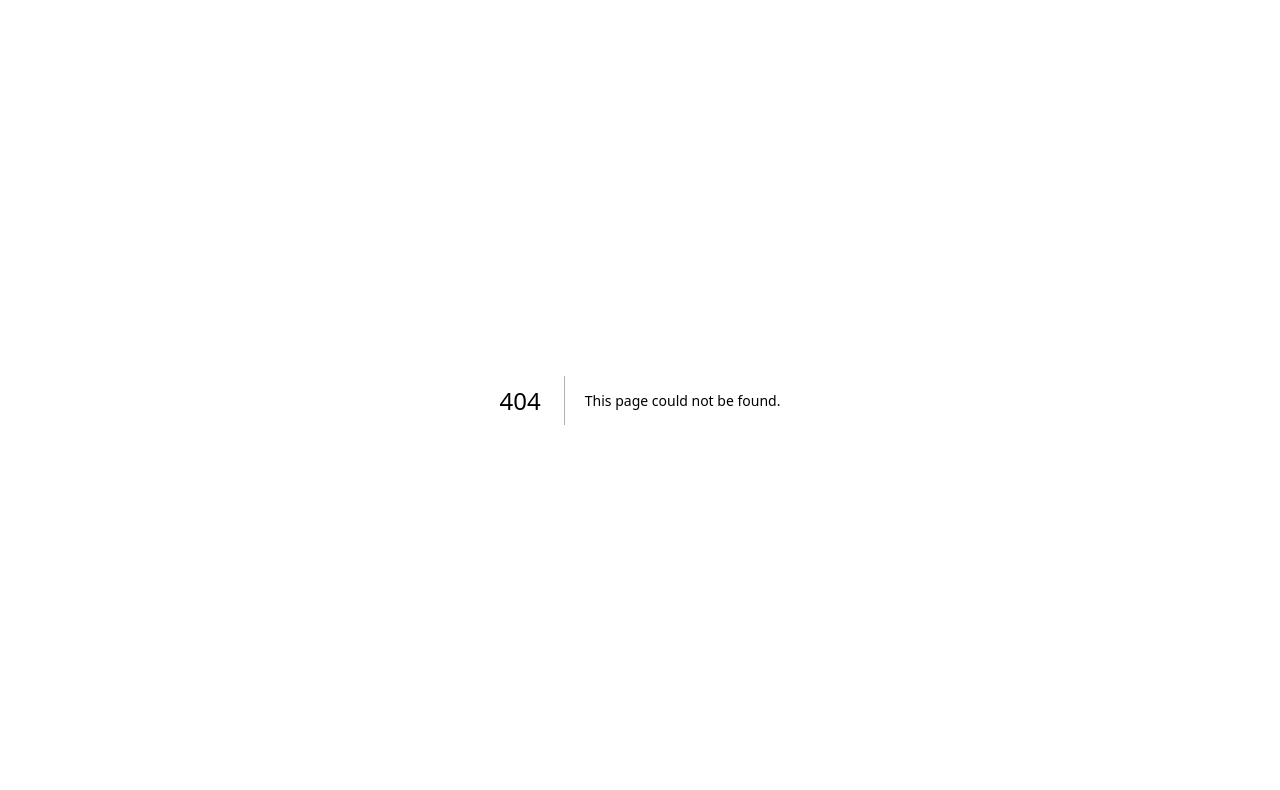
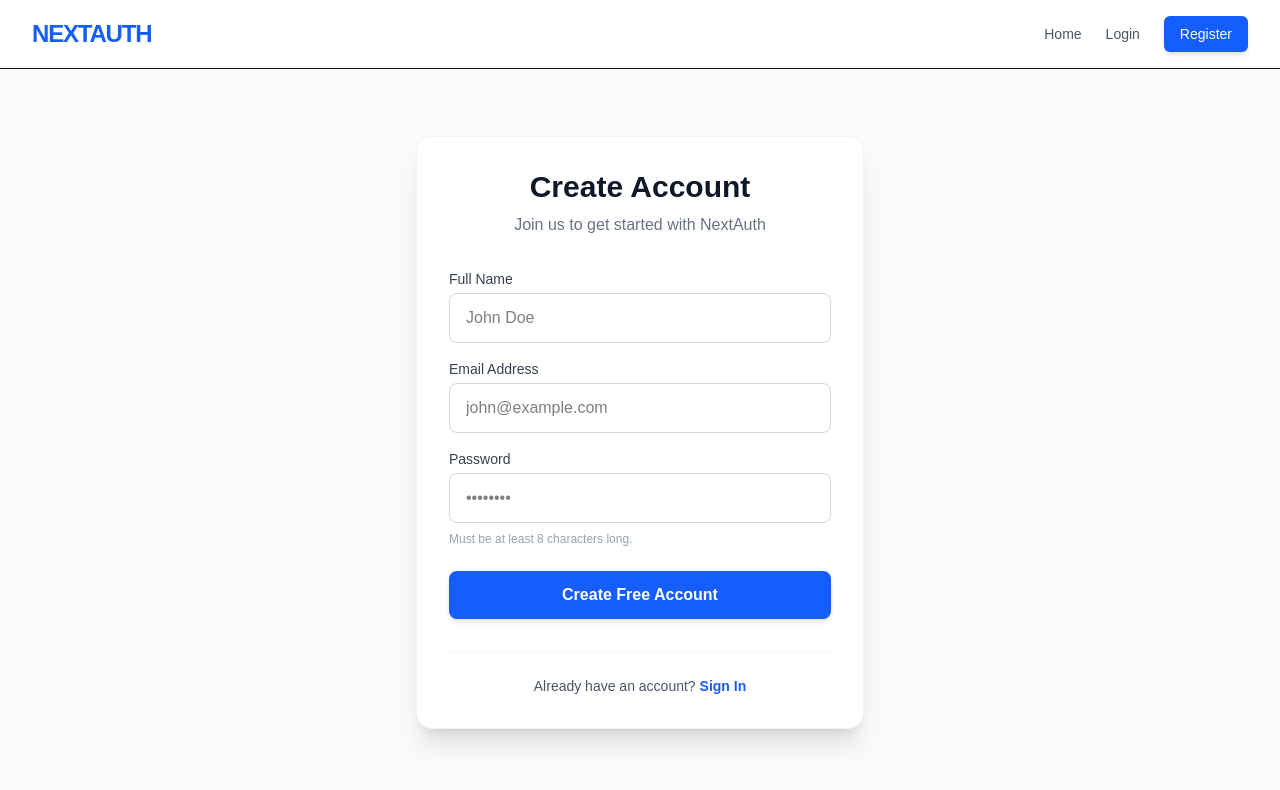
Before and after one commit to EmonHira135923/NextAuthJs-Authenctication, a Next.js app: page /reg in a window 1280 px wide. Before the commit this address had no page. Shown: the top 790 px of the page. Built offline with nearby package versions, Linux system fonts and the light colour scheme.

Commit message:
Project Setup

```diff
--- /dev/null
+++ b/src/Componets/Header.jsx
@@ -0,0 +1,42 @@
+import Link from "next/link";
+import React from "react";
+
+const Header = () => {
+  return (
+    <header className="flex items-center justify-between px-8 py-4 bg-white shadow-sm border-b">
+      {/* Logo Section */}
+      <Link
+        href="/"
+        className="text-2xl font-bold tracking-tighter text-blue-600 hover:opacity-80 transition-opacity"
+      >
+        NEXTAUTH
+      </Link>
+
+      {/* Navigation Links */}
+      <nav className="flex items-center gap-6">
+        <Link
+          href="/"
+          className="text-sm font-medium text-gray-600 hover:text-blue-600 transition-colors"
+        >
+          Home
+        </Link>
+
+        <Link
+          href="/login"
+          className="text-sm font-medium text-gray-600 hover:text-blue-600 transition-colors"
+        >
+          Login
+        </Link>
+
+        <Link
+          href="/reg"
+          className="px-4 py-2 text-sm font-medium text-white bg-blue-600 rounded-md hover:bg-blue-700 transition-all shadow-md active:scale-95"
+        >
+          Register
+        </Link>
+      </nav>
+    </header>
+  );
+};
+
+export default Header;
--- a/src/app/layout.jsx
+++ b/src/app/layout.jsx
@@ -1,5 +1,6 @@
 import { Geist, Geist_Mono } from "next/font/google";
 import "./globals.css";
+import Header from "@/Componets/Header";
 
 const geistSans = Geist({
   variable: "--font-geist-sans",
@@ -22,6 +23,7 @@ export default function RootLayout({ children }) {
       <body
         className={`${geistSans.variable} ${geistMono.variable} antialiased`}
       >
+        <Header />
         {children}
       </body>
     </html>
--- /dev/null
+++ b/src/app/login/page.jsx
@@ -0,0 +1,73 @@
+import React from "react";
+import Link from "next/link";
+
+const Login = () => {
+  return (
+    <div className="min-h-[calc(100vh-73px)] flex items-center justify-center bg-gray-50 px-4">
+      <div className="max-w-md w-full bg-white rounded-2xl shadow-xl p-8 border border-gray-100">
+        {/* Header */}
+        <div className="text-center mb-8">
+          <h1 className="text-3xl font-bold text-gray-900">Welcome Back</h1>
+          <p className="text-gray-500 mt-2">
+            Please enter your details to sign in
+          </p>
+        </div>
+
+        {/* Form */}
+        <form className="space-y-5 text-black">
+          <div>
+            <label className="block text-sm font-medium text-gray-700 mb-1">
+              Email Address
+            </label>
+            <input
+              type="email"
+              placeholder="name@company.com"
+              className="w-full px-4 py-3 rounded-lg border border-gray-300 focus:ring-2 focus:ring-blue-500 focus:border-transparent outline-none transition-all"
+              required
+            />
+          </div>
+
+          <div>
+            <div className="flex justify-between mb-1">
+              <label className="block text-sm font-medium text-gray-700">
+                Password
+              </label>
+              <button
+                type="button"
+                className="text-sm text-blue-600 hover:underline"
+              >
+                Forgot?
+              </button>
+            </div>
+            <input
+              type="password"
+              placeholder="••••••••"
+              className="w-full px-4 py-3 rounded-lg border border-gray-300 focus:ring-2 focus:ring-blue-500 focus:border-transparent outline-none transition-all"
+              required
+            />
+          </div>
+
+          <button
+            type="submit"
+            className="w-full bg-blue-600 text-white py-3 rounded-lg font-semibold hover:bg-blue-700 transition-colors shadow-md active:scale-[0.98]"
+          >
+            Sign In
+          </button>
+        </form>
+
+        {/* Footer */}
+        <p className="text-center text-sm text-gray-600 mt-8">
+          Don't have an account?{" "}
+          <Link
+            href="/reg"
+            className="text-blue-600 font-semibold hover:underline"
+          >
+            Create an account
+          </Link>
+        </p>
+      </div>
+    </div>
+  );
+};
+
+export default Login;
--- a/src/app/page.jsx
+++ b/src/app/page.jsx
@@ -1,65 +1,48 @@
 import Image from "next/image";
+import Link from "next/link";
 
 export default function Home() {
   return (
-    <div className="flex min-h-screen items-center justify-center bg-zinc-50 font-sans dark:bg-black">
-      <main className="flex min-h-screen w-full max-w-3xl flex-col items-center justify-between py-32 px-16 bg-white dark:bg-black sm:items-start">
-        <Image
-          className="dark:invert"
-          src="/next.svg"
-          alt="Next.js logo"
-          width={100}
-          height={20}
-          priority
-        />
-        <div className="flex flex-col items-center gap-6 text-center sm:items-start sm:text-left">
-          <h1 className="max-w-xs text-3xl font-semibold leading-10 tracking-tight text-black dark:text-zinc-50">
-            To get started, edit the page.js file.
+    <main className="min-h-[calc(100vh-73px)] flex flex-col items-center justify-center bg-gray-50 px-4">
+      <div className="max-w-4xl w-full text-center space-y-8">
+        {/* Illustration/Image Section */}
+        <div className="relative w-full h-64 md:h-80">
+          <Image
+            src="https://illustrations.popsy.co/gray/digital-nomad.svg"
+            alt="Authentication Illustration"
+            fill
+            className="object-contain"
+            priority
+          />
+        </div>
+
+        {/* Text Content */}
+        <div className="space-y-4">
+          <h1 className="text-4xl md:text-6xl font-extrabold text-gray-900 tracking-tight">
+            Secure Auth for <span className="text-blue-600">Next.js</span>
           </h1>
-          <p className="max-w-md text-lg leading-8 text-zinc-600 dark:text-zinc-400">
-            Looking for a starting point or more instructions? Head over to{" "}
-            <a
-              href="https://vercel.com/templates?framework=next.js&utm_source=create-next-app&utm_medium=appdir-template-tw&utm_campaign=create-next-app"
-              className="font-medium text-zinc-950 dark:text-zinc-50"
-            >
-              Templates
-            </a>{" "}
-            or the{" "}
-            <a
-              href="https://nextjs.org/learn?utm_source=create-next-app&utm_medium=appdir-template-tw&utm_campaign=create-next-app"
-              className="font-medium text-zinc-950 dark:text-zinc-50"
-            >
-              Learning
-            </a>{" "}
-            center.
+          <p className="text-lg text-gray-600 max-w-2xl mx-auto">
+            A simple, lightweight starter for implementing NextAuth.js. Manage
+            your users, protect your routes, and scale with ease.
           </p>
         </div>
-        <div className="flex flex-col gap-4 text-base font-medium sm:flex-row">
-          <a
-            className="flex h-12 w-full items-center justify-center gap-2 rounded-full bg-foreground px-5 text-background transition-colors hover:bg-[#383838] dark:hover:bg-[#ccc] md:w-[158px]"
-            href="https://vercel.com/new?utm_source=create-next-app&utm_medium=appdir-template-tw&utm_campaign=create-next-app"
-            target="_blank"
-            rel="noopener noreferrer"
+
+        {/* Action Buttons */}
+        <div className="flex flex-wrap justify-center gap-4">
+          <Link
+            href="/login"
+            className="px-8 py-3 bg-blue-600 text-white font-semibold rounded-lg hover:bg-blue-700 transition-colors shadow-lg"
           >
-            <Image
-              className="dark:invert"
-              src="/vercel.svg"
-              alt="Vercel logomark"
-              width={16}
-              height={16}
-            />
-            Deploy Now
-          </a>
-          <a
-            className="flex h-12 w-full items-center justify-center rounded-full border border-solid border-black/[.08] px-5 transition-colors hover:border-transparent hover:bg-black/[.04] dark:border-white/[.145] dark:hover:bg-[#1a1a1a] md:w-[158px]"
-            href="https://nextjs.org/docs?utm_source=create-next-app&utm_medium=appdir-template-tw&utm_campaign=create-next-app"
-            target="_blank"
-            rel="noopener noreferrer"
+            Get Started
+          </Link>
+          <Link
+            href="/reg"
+            className="px-8 py-3 bg-white text-gray-700 font-semibold border border-gray-300 rounded-lg hover:bg-gray-50 transition-colors"
           >
-            Documentation
-          </a>
+            Create Account
+          </Link>
         </div>
-      </main>
-    </div>
+      </div>
+    </main>
   );
 }
--- /dev/null
+++ b/src/app/reg/page.jsx
@@ -0,0 +1,86 @@
+import React from "react";
+import Link from "next/link";
+
+const Registration = () => {
+  return (
+    <div className="min-h-[calc(100vh-73px)] flex items-center justify-center bg-gray-50 px-4 py-12">
+      <div className="max-w-md w-full bg-white rounded-2xl shadow-xl p-8 border border-gray-100">
+        {/* Header */}
+        <div className="text-center mb-8">
+          <h1 className="text-3xl font-bold text-gray-900">Create Account</h1>
+          <p className="text-gray-500 mt-2">
+            Join us to get started with NextAuth
+          </p>
+        </div>
+
+        {/* Form */}
+        <form className="space-y-4 text-black">
+          {/* Full Name Field */}
+          <div>
+            <label className="block text-sm font-medium text-gray-700 mb-1">
+              Full Name
+            </label>
+            <input
+              type="text"
+              placeholder="John Doe"
+              className="w-full px-4 py-3 rounded-lg border border-gray-300 focus:ring-2 focus:ring-blue-500 focus:border-transparent outline-none transition-all"
+              required
+            />
+          </div>
+
+          {/* Email Field */}
+          <div>
+            <label className="block text-sm font-medium text-gray-700 mb-1">
+              Email Address
+            </label>
+            <input
+              type="email"
+              placeholder="john@example.com"
+              className="w-full px-4 py-3 rounded-lg border border-gray-300 focus:ring-2 focus:ring-blue-500 focus:border-transparent outline-none transition-all"
+              required
+            />
+          </div>
+
+          {/* Password Field */}
+          <div>
+            <label className="block text-sm font-medium text-gray-700 mb-1">
+              Password
+            </label>
+            <input
+              type="password"
+              placeholder="••••••••"
+              className="w-full px-4 py-3 rounded-lg border border-gray-300 focus:ring-2 focus:ring-blue-500 focus:border-transparent outline-none transition-all"
+              required
+            />
+            <p className="text-xs text-gray-400 mt-2">
+              Must be at least 8 characters long.
+            </p>
+          </div>
+
+          {/* Submit Button */}
+          <button
+            type="submit"
+            className="w-full bg-blue-600 text-white py-3 rounded-lg font-semibold hover:bg-blue-700 transition-colors shadow-md active:scale-[0.98] mt-2"
+          >
+            Create Free Account
+          </button>
+        </form>
+
+        {/* Footer */}
+        <div className="mt-8 pt-6 border-t border-gray-100 text-center">
+          <p className="text-sm text-gray-600">
+            Already have an account?{" "}
+            <Link
+              href="/login"
+              className="text-blue-600 font-semibold hover:underline"
+            >
+              Sign In
+            </Link>
+          </p>
+        </div>
+      </div>
+    </div>
+  );
+};
+
+export default Registration;
```
